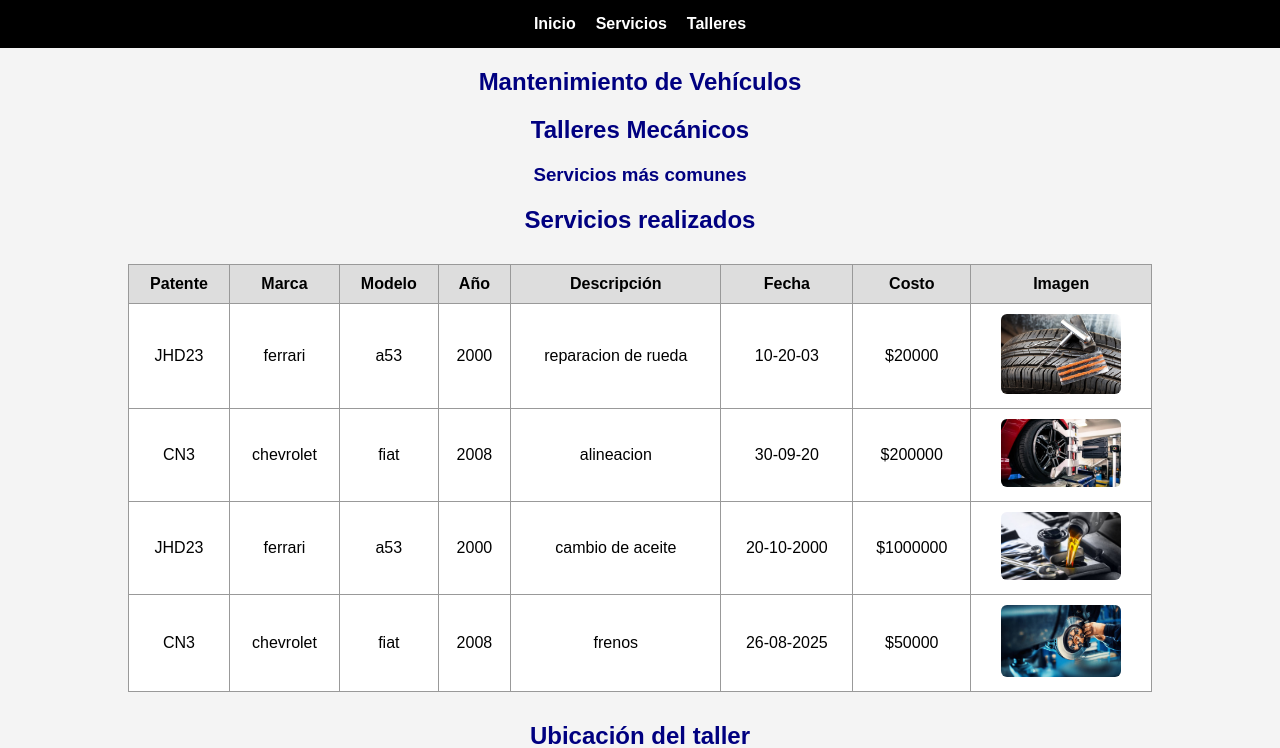
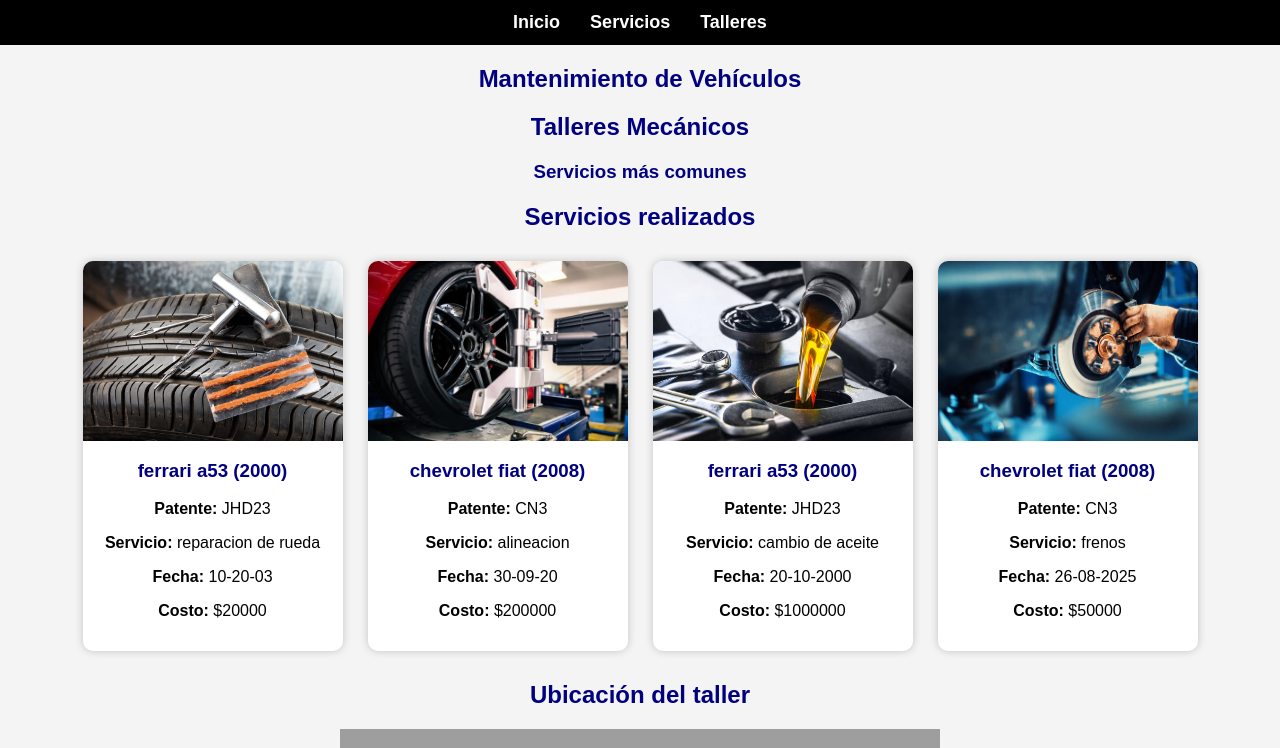
Before and after one commit to ceviniramos/integrador, a Flask app: page / in a window 1280 px wide. Shown: the top 748 px of the page. Run offline with Flask 3, Linux system fonts and the light colour scheme; data comes from the database, SQL or seed files in the repository; grey boxes are pictures that could not be loaded.

Commit message:
Add files via upload

```diff
--- a/mantenimiento/static/css/style.css
+++ b/mantenimiento/static/css/style.css
@@ -1,62 +1,78 @@
-body {
+body{
     background: #f4f4f4;
-    font-family: Arial, sans-serif;
+    font-family: Arial;
     margin: 0;
     padding: 0;
     text-align: center;
 }
 
-header {
-    background: black;
+/* MENÚ */
+.menu ul{
+    list-style: none;
+    background: #000;
+    margin: 0;
+    padding: 12px;
+    display: flex;
+    justify-content: center;
+}
+.menu li{ margin: 0 15px; }
+.menu a{
     color: white;
+    text-decoration: none;
+    font-size: 18px;
+    font-weight: bold;
+}
+
+/* TÍTULOS */
+h1,h2,h3{ color: navy; }
+
+/* CARDS */
+.cards-container {
+    display: flex;
+    flex-wrap: wrap;
+    justify-content: center;   /* ← CENTRA TODO */
+    gap: 25px;
+    margin: 30px auto;
+    width: 90%;
+}
+
+.card {
+    background: white;
+    width: 260px;
+    border-radius: 10px;
+    box-shadow: 0 0 8px rgba(0,0,0,0.2);
+    overflow: hidden;
+    text-align: center;        /* ← CENTRA EL TEXTO */
+    transition: transform .2s;
+}
+
+.card:hover {
+    transform: scale(1.03);
+}
+
+.card-img {
+    width: 100%;
+    height: 180px;
+    object-fit: cover;
+}
+
+.card-body {
     padding: 15px;
 }
 
-.menu ul {
-    list-style: none;
-    display: flex;
-    justify-content: center;
-    gap: 20px;
-    margin: 0;
-    padding: 0;
-}
-
-.menu a {
-    color: white;
-    text-decoration: none;
-    font-weight: bold;
-}
-
-h1, h2, h3 {
+.card-body h3 {
+    margin-top: 0;
     color: navy;
 }
 
-.tabla {
-    margin: 30px auto;
-    width: 80%;
-    border-collapse: collapse;
-    background: white;
+/* MAPA */
+.mapa{
+    margin: 30px;
 }
 
-.tabla th, .tabla td {
-    border: 1px solid #999;
-    padding: 10px;
-}
-
-.tabla th {
-    background: #ddd;
-}
-
-img {
-    border-radius: 6px;
-}
-
-iframe {
-    margin: 20px;
-}
-
-footer {
-    background: #000;
+/* FOOTER */
+footer{
+    background: black;
     color: white;
     padding: 10px;
     margin-top: 40px;
--- a/mantenimiento/templates/index.html
+++ b/mantenimiento/templates/index.html
@@ -27,31 +27,23 @@
 
 <section id="servicios">
     <h2>Servicios realizados</h2>
-    <table class="tabla">
-        <tr>
-            <th>Patente</th>
-            <th>Marca</th>
-            <th>Modelo</th>
-            <th>Año</th>
-            <th>Descripción</th>
-            <th>Fecha</th>
-            <th>Costo</th>
-            <th>Imagen</th>
-        </tr>
 
+    <div class="cards-container">
         {% for d in datos %}
-        <tr>
-            <td>{{ d.patente }}</td>
-            <td>{{ d.marca }}</td>
-            <td>{{ d.modelo }}</td>
-            <td>{{ d.anio }}</td>
-            <td>{{ d.descripcion }}</td>
-            <td>{{ d.fecha }}</td>
-            <td>${{ d.costo }}</td>
-            <td><img src="{{ url_for('static', filename='img/' ~ d.imagen) }}" width="120"></td>
-        </tr>
+        <div class="card">
+            <img src="{{ url_for('static', filename='img/' ~ d.imagen) }}" class="card-img">
+
+            <div class="card-body">
+                <h3>{{ d.marca }} {{ d.modelo }} ({{ d.anio }})</h3>
+
+                <p><strong>Patente:</strong> {{ d.patente }}</p>
+                <p><strong>Servicio:</strong> {{ d.descripcion }}</p>
+                <p><strong>Fecha:</strong> {{ d.fecha }}</p>
+                <p><strong>Costo:</strong> ${{ d.costo }}</p>
+            </div>
+        </div>
         {% endfor %}
-    </table>
+    </div>
 </section>
 
 <section id="mapa">
```
